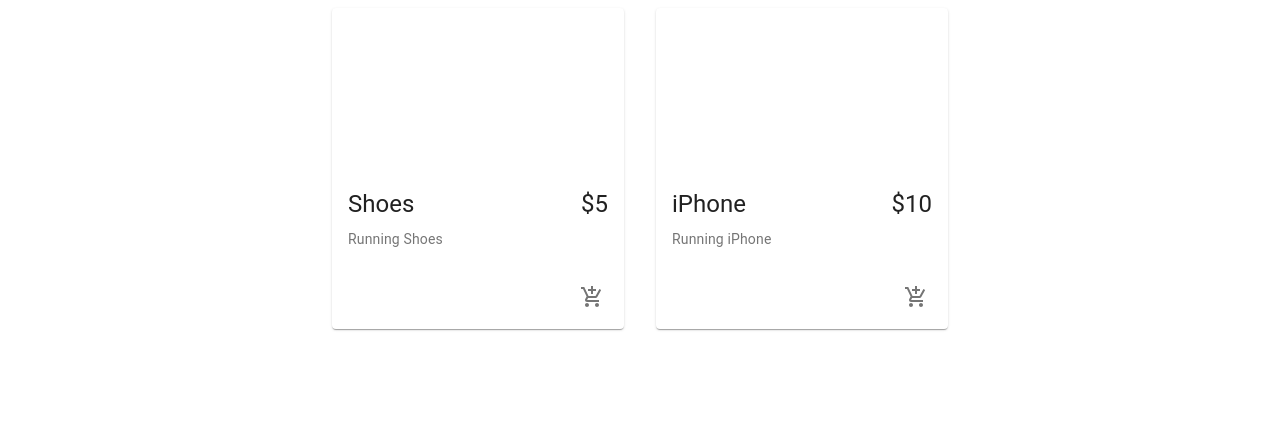
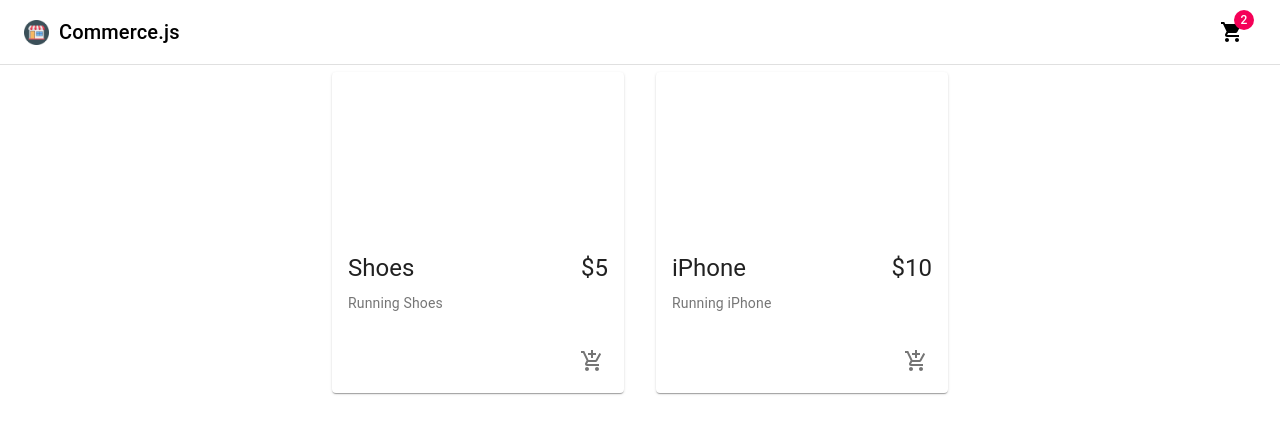
Before and after one commit to ConnectWithNoor/ecommerce-web-shop, a React (Create React App) app: page / in a window 1280 px wide. Shown: the top 434 px of the page. Built offline with nearby package versions, Linux system fonts and the light colour scheme.

Commit message:
added navbar

```diff
--- a/src/App.jsx
+++ b/src/App.jsx
@@ -1,9 +1,11 @@
 import React from 'react';
-import Products from './components/Products/Products';
+
+import { Products, Navbar } from './components';
 
 function App() {
   return (
     <div>
+      <Navbar />
       <Products />
     </div>
   );
--- /dev/null
+++ b/src/components/Navbar/Navbar.jsx
@@ -0,0 +1,46 @@
+import React from 'react';
+import {
+  AppBar,
+  Toolbar,
+  IconButton,
+  Badge,
+  //   MenuItem,
+  //   Menu,
+  Typography,
+} from '@material-ui/core';
+
+import { ShoppingCart } from '@material-ui/icons';
+
+import logo from '../../assets/commerce.png';
+import useStyles from './styles';
+
+function Navbar() {
+  const classes = useStyles();
+  return (
+    <div>
+      <AppBar position='fixed' className={classes.appBar} color='inherit'>
+        <Toolbar>
+          <Typography variant='h6' className={classes.title} color='inherit'>
+            <img
+              src={logo}
+              alt='e-commerce web shop'
+              height='25px'
+              className={classes.image}
+            />
+            Commerce.js
+          </Typography>
+          <div className={classes.grow} />
+          <div className={classes.button}>
+            <IconButton aria-label='Show Cart Items' color='inherit'>
+              <Badge badgeContent={2} color='secondary'>
+                <ShoppingCart />
+              </Badge>
+            </IconButton>
+          </div>
+        </Toolbar>
+      </AppBar>
+    </div>
+  );
+}
+
+export default Navbar;
--- /dev/null
+++ b/src/components/Navbar/styles.js
@@ -0,0 +1,68 @@
+import { makeStyles, fade } from '@material-ui/core/styles';
+
+const drawerWidth = 0;
+
+export default makeStyles((theme) => ({
+  appBar: {
+    boxShadow: 'none',
+    borderBottom: '1px solid rgba(0, 0, 0, 0.12)',
+    [theme.breakpoints.up('sm')]: {
+      width: `calc(100% - ${drawerWidth}px)`,
+      marginLeft: drawerWidth,
+    },
+  },
+  title: {
+    flexGrow: 1,
+    alignItems: 'center',
+    display: 'flex',
+    textDecoration: 'none',
+  },
+  image: {
+    marginRight: '10px',
+  },
+  menuButton: {
+    marginRight: theme.spacing(2),
+    [theme.breakpoints.up('sm')]: {
+      display: 'none',
+    },
+  },
+  grow: {
+    flexGrow: 1,
+  },
+  search: {
+    position: 'relative',
+    borderRadius: theme.shape.borderRadius,
+    backgroundColor: fade(theme.palette.common.white, 0.15),
+    '&:hover': {
+      backgroundColor: fade(theme.palette.common.white, 0.25),
+    },
+    marginRight: theme.spacing(2),
+    marginLeft: 0,
+    width: '100%',
+    [theme.breakpoints.up('sm')]: {
+      width: 'auto',
+    },
+  },
+  searchIcon: {
+    padding: theme.spacing(0, 2),
+    height: '100%',
+    position: 'absolute',
+    pointerEvents: 'none',
+    display: 'flex',
+    alignItems: 'center',
+    justifyContent: 'center',
+  },
+  inputRoot: {
+    color: 'inherit',
+  },
+  inputInput: {
+    padding: theme.spacing(1, 1, 1, 0),
+    // vertical padding + font size from searchIcon
+    paddingLeft: `calc(1em + ${theme.spacing(4)}px)`,
+    transition: theme.transitions.create('width'),
+    width: '100%',
+    [theme.breakpoints.up('md')]: {
+      width: '20ch',
+    },
+  },
+}));
--- a/src/components/Products/Products.jsx
+++ b/src/components/Products/Products.jsx
@@ -2,6 +2,8 @@
 import Grid from '@material-ui/core/Grid';
 
 import Product from './Product/Product';
+
+import useStyles from './styles';
 
 const productList = [
   {
@@ -19,8 +21,11 @@
 ];
 
 function Products() {
+  const classes = useStyles();
+
   return (
-    <main>
+    <main classes={classes.content}>
+      <div className={classes.toolbar} />
       <Grid container justify='center' spacing={4}>
         {productList.map((p) => (
           <Grid item key={p.id} xs={12} sm={6} md={4} lg={3}>
--- /dev/null
+++ b/src/components/Products/styles.js
@@ -0,0 +1,13 @@
+import { makeStyles } from '@material-ui/core/styles';
+
+export default makeStyles((theme) => ({
+  toolbar: theme.mixins.toolbar,
+  content: {
+    flexGrow: 1,
+    backgroundColor: theme.palette.background.default,
+    padding: theme.spacing(3),
+  },
+  root: {
+    flexGrow: 1,
+  },
+}));
--- /dev/null
+++ b/src/components/index.js
@@ -0,0 +1,2 @@
+export { default as Navbar } from './Navbar/Navbar';
+export { default as Products } from './Products/Products';
```
Also changed, not shown: .eslintrc.json, src/assets/commerce.png (added).
